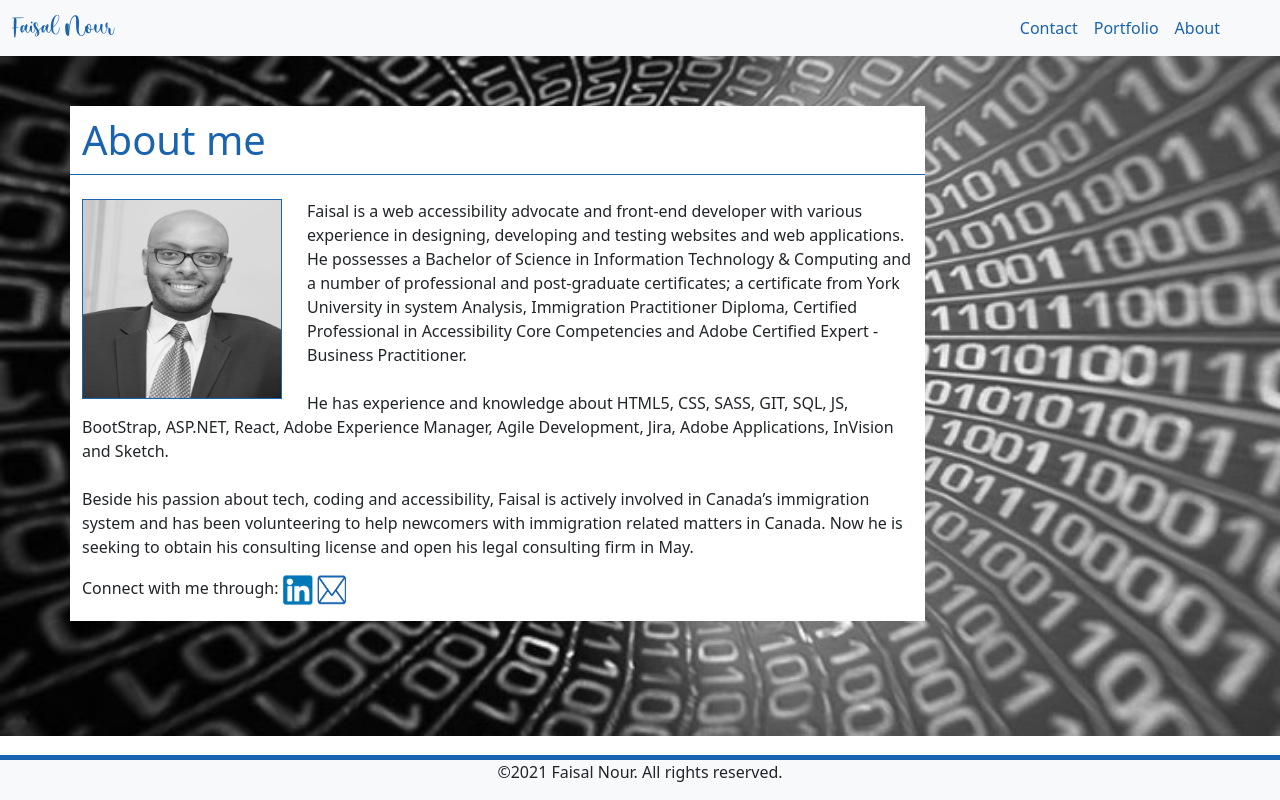
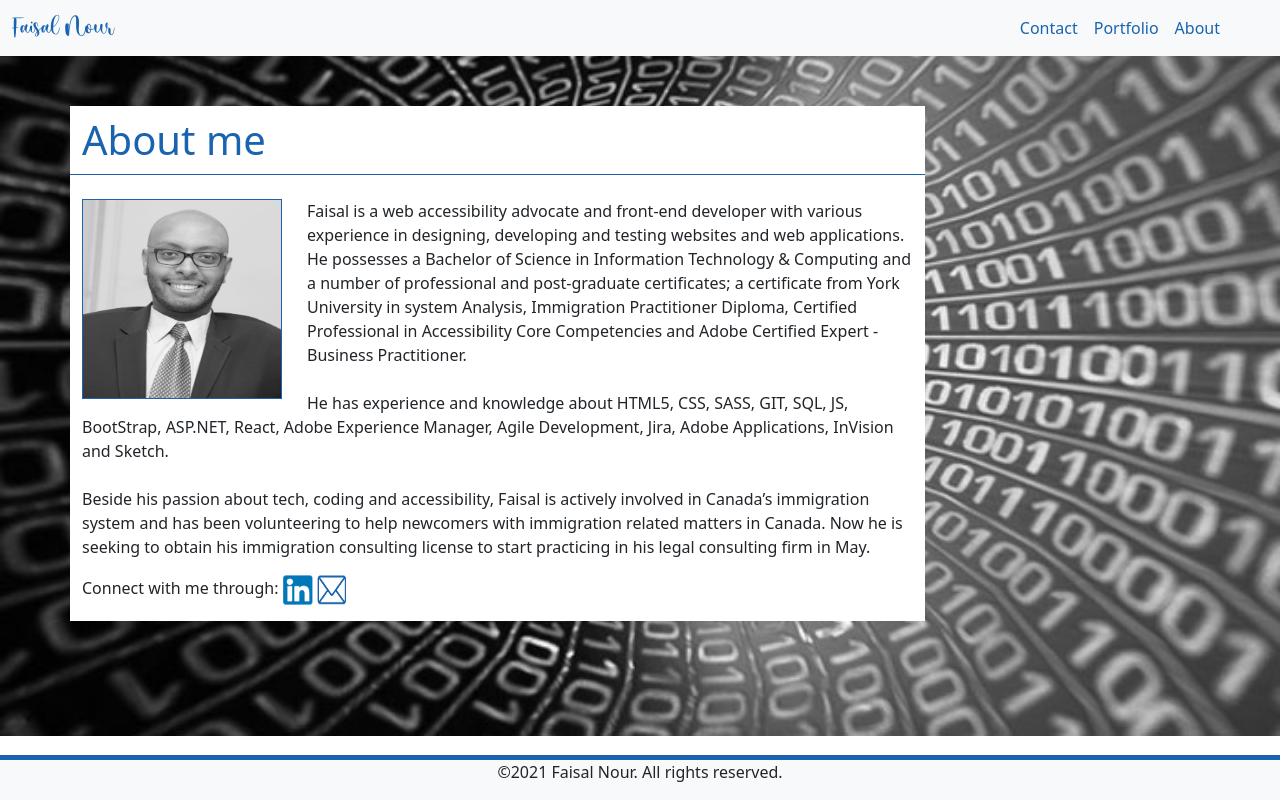
Before and after one commit to faisalsnour/homework2, a plain HTML site: page index.html in a window 1280 px wide. Drawn offline with nearby package versions, Linux system fonts and the light colour scheme.

Commit message:
Bio paragraph has been updated

```diff
--- a/index.html
+++ b/index.html
@@ -49,7 +49,7 @@
             <p style="display: inline;">He has experience and knowledge about HTML5, CSS, SASS, GIT, SQL, JS, BootStrap, ASP.NET, React, Adobe Experience Manager, Agile Development, Jira, Adobe Applications, InVision and Sketch.</p>
             <br/>
             <br/>
-            <p style="display: inline;">Beside his passion about tech, coding and accessibility, Faisal is actively involved in Canada’s immigration system and has been volunteering to help newcomers with immigration related matters in Canada. Now he is seeking to obtain his consulting license and open his legal consulting firm in May.</p>
+            <p style="display: inline;">Beside his passion about tech, coding and accessibility, Faisal is actively involved in Canada’s immigration system and has been volunteering to help newcomers with immigration related matters in Canada. Now he is seeking to obtain his immigration consulting license to start practicing in his legal consulting firm in May.</p>
           </div>
         </div> <!--end of row-->
         <!-- <div class="row mt-3">
```
